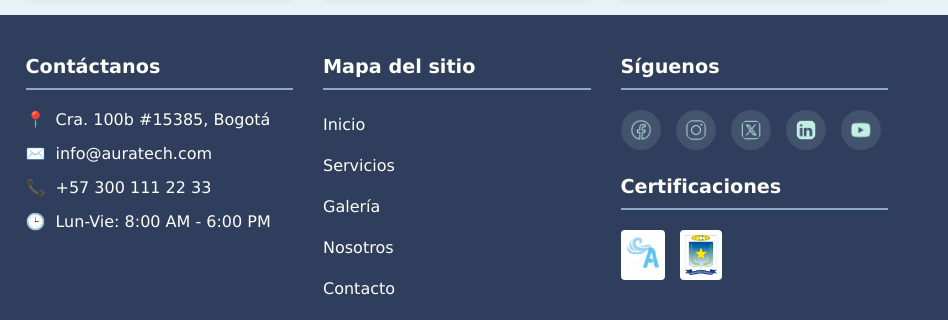
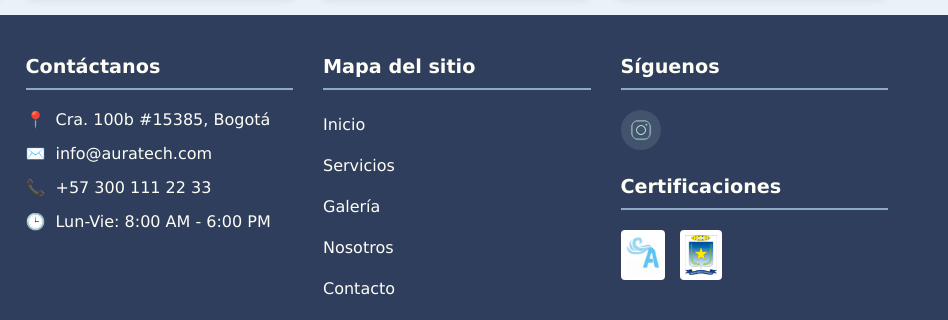
Before and after one commit to KerenGuzman/AuraTech, a plain HTML site: page index.html in a window 1280 px wide. Shown: the part 1003-1323 px from the top of the page, 332-1280 px from the left. Drawn offline with Linux system fonts and the light colour scheme.

Commit message:
Update index.html

```diff
--- a/index.html
+++ b/index.html
@@ -129,20 +129,8 @@
     <div class="footer-col footer-social">
       <h3>Síguenos</h3>
       <div class="social-icons">
-        <a href="https://facebook.com/auratech" target="_blank" rel="noopener">
-          <img src="static/img/facebook.png" alt="Facebook">
-        </a>
-        <a href="https://instagram.com/auratech" target="_blank" rel="noopener">
+        <a href="https://www.instagram.com/aura_tech.2026?stkn=MW1sOTgxODVhbDFhMQ==" target="_blank" rel="noopener">
           <img src="static/img/instagram.png" alt="Instagram">
-        </a>
-        <a href="https://twitter.com/auratech" target="_blank" rel="noopener">
-          <img src="static/img/x.png" alt="X (Twitter)">
-        </a>
-        <a href="https://linkedin.com/company/auratech" target="_blank" rel="noopener">
-          <img src="static/img/linkedin.png" alt="LinkedIn">
-        </a>
-        <a href="https://youtube.com/auratech" target="_blank" rel="noopener">
-          <img src="static/img/youtube.png" alt="YouTube">
         </a>
       </div>
 
```
